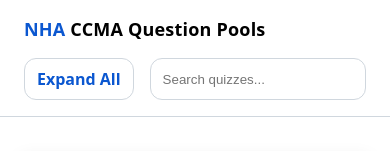
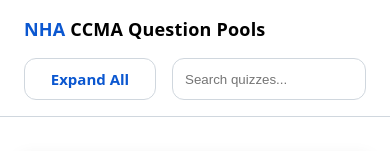
Before and after one commit to julesxl/nha-ccma, a plain HTML site: page index.html in a window 390 px wide. Shown: the top 151 px of the page. Drawn offline with Linux system fonts and the light colour scheme.

Commit message:
Update styles.css

```diff
--- a/styles.css
+++ b/styles.css
@@ -77,11 +77,14 @@
 
 .toggle-all-btn {
   flex: 0 0 auto;
+  min-width: 140px;
   padding: 0 14px;
   cursor: pointer;
   font: inherit;
-  font-size: 18px;
+  font-size: 16px;
   font-weight: 700;
+  line-height: 1;
+  text-align: center;
   white-space: nowrap;
 }
 
@@ -372,7 +375,8 @@
   }
 
   .toggle-all-btn {
-    font-size: 16px;
+    min-width: 132px;
+    font-size: 15px;
     padding-left: 12px;
     padding-right: 12px;
   }
```
